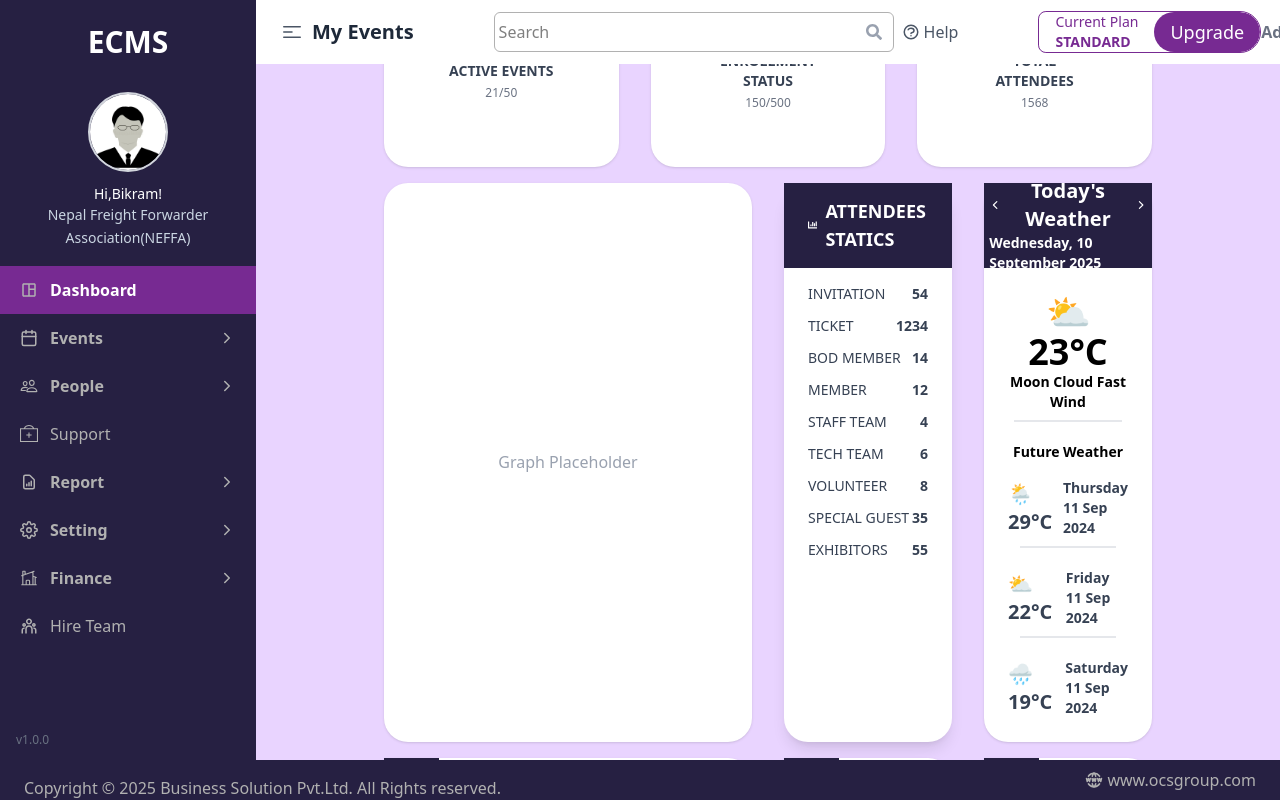
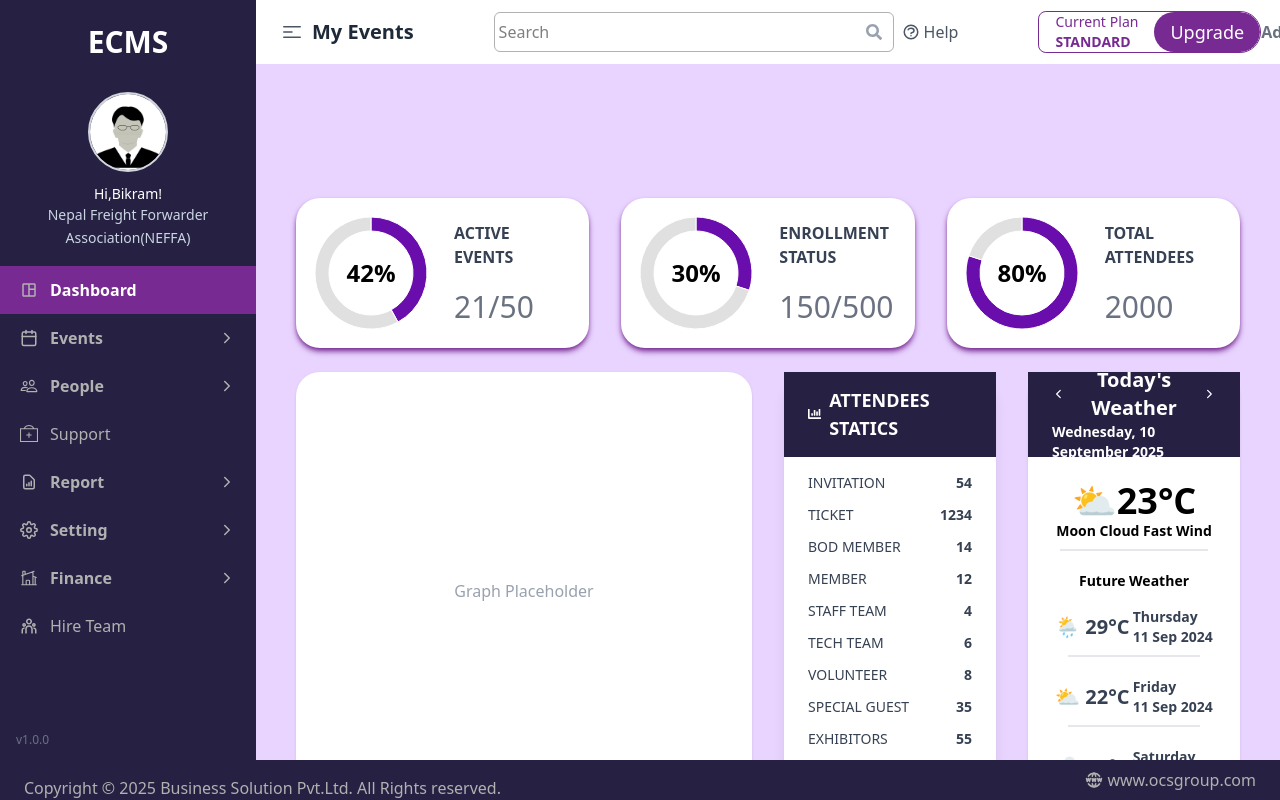
Before and after one commit to koiraladarwin/ecmsadminpage, a React (Vite) app: page / in a window 1280 px wide. Built offline with nearby package versions, Linux system fonts and the light colour scheme.

Commit message:
feat:add the chart and fix the css

```diff
--- a/package.json
+++ b/package.json
@@ -16,6 +16,7 @@
     "react-hook-form": "^7.62.0",
     "react-icons": "^5.5.0",
     "react-router-dom": "^7.8.2",
+    "recharts": "^3.2.1",
     "sweetalert2": "^11.23.0",
     "tailwindcss": "^4.1.13"
   },
--- a/src/features/dashboard/home/components/StatCard.jsx
+++ b/src/features/dashboard/home/components/StatCard.jsx
@@ -1,9 +1,15 @@
-export default function StatCard({ title, value, subtext }) {
+import DonutChart from "./charts/DonutChart";
+
+export default function StatCard({ title, value, total, showTotal = false }) {
   return (
-    <div className="bg-white shadow rounded-3xl p-14 text-center min-h-[8rem] flex flex-col justify-center">
-      <div className="text-2xl font-bold text-purple-600">{value}</div>
-      <div className="text-sm font-semibold text-gray-700">{title}</div>
-      <div className="text-xs text-gray-500 mt-1">{subtext}</div>
+    <div className="bg-white shadow-md rounded-3xl flex flex-col md:flex-row shadow-sidebar-hover items-center gap-2">
+      <div>
+        <DonutChart value={value} total={total} />
+      </div>
+      <div className="flex flex-col gap- pb-5 md:pb-0">
+        <div className=" text-md font-bold w-28 break-words text-gray-700">{title}</div>
+        <div className=" text-3xl text-gray-500  pt-0 md:pt-5">{showTotal ? total : `${value}/${total}`}</div>
+      </div>
     </div>
   );
 }
--- /dev/null
+++ b/src/features/dashboard/home/components/charts/DonutChart.jsx
@@ -0,0 +1,40 @@
+import React from "react";
+import { PieChart, Pie, Cell, Label, ResponsiveContainer } from "recharts";
+
+function DonutChart({ value, total }) {
+  const percentage = total && ((value / total) * 100);
+
+  const data = [
+    { name: "Value", value: value },
+    { name: "Remaining", value: total - value },
+  ];
+
+  return (
+    <div style={{ width: 150, height: 150 }}>
+      <ResponsiveContainer width="100%" height="100%">
+        <PieChart>
+          <Pie
+            data={data}
+            cx="50%"
+            cy="50%"
+            innerRadius="60%"
+            outerRadius="80%"
+            dataKey="value"
+            startAngle={90}
+            endAngle={-270}
+          >
+            <Cell fill="#6a0dad" />
+            <Cell fill="#e0e0e0" />
+            <Label
+              value={`${percentage}%`}
+              position="center"
+              style={{ fontSize: 24, fontWeight: "bold", fill: "black" }}
+            />
+          </Pie>
+        </PieChart>
+      </ResponsiveContainer>
+    </div>
+  );
+}
+
+export default DonutChart;
--- a/src/features/dashboard/home/pages/Home.jsx
+++ b/src/features/dashboard/home/pages/Home.jsx
@@ -9,11 +9,11 @@ import { MdPersonOutline } from "react-icons/md";
 
 export default function Home() {
   return (
-    <div className="h-full py-4 px-32 flex flex-col space-y-4 justify-center">
+    <div className="h-full w-full py-4 px-10  flex flex-col space-y-6 justify-center pt-360 md:pt-80 ">
       <div className="grid grid-cols-1 md:grid-cols-3 gap-8 flex-2">
-        <StatCard title="ACTIVE EVENTS" value="42%" subtext="21/50" />
-        <StatCard title="ENROLLMENT STATUS" value="30%" subtext="150/500" />
-        <StatCard title="TOTAL ATTENDEES" value="80%" subtext="1568" />
+        <StatCard title="ACTIVE EVENTS" value={21} total={50} subtext="21/50" />
+        <StatCard title="ENROLLMENT STATUS" value={150} total={500} subtext="150/500" />
+        <StatCard title="TOTAL ATTENDEES" value={1600} total={2000} showTotal={true} />
       </div>
 
       <div className="grid grid-cols-1 lg:grid-cols-4 gap-8 flex-3">
@@ -24,8 +24,8 @@ export default function Home() {
 
       <div className="grid grid-cols-1 md:grid-cols-4 gap-8 items-center flex-1">
         <HireBox />
-        <StatBox title="ENROLLED STAFF" value="4" Icon={MdPersonOutline}/>
-        <StatBox title="ACTIVE ISSUES" value="0" Icon={BsPersonVcard}/>
+        <StatBox title="ENROLLED STAFF" value="4" Icon={MdPersonOutline} />
+        <StatBox title="ACTIVE ISSUES" value="0" Icon={BsPersonVcard} />
       </div>
     </div>
   );
```
Also changed, not shown: 1 other file (tests, documents, lock files or other folders).
